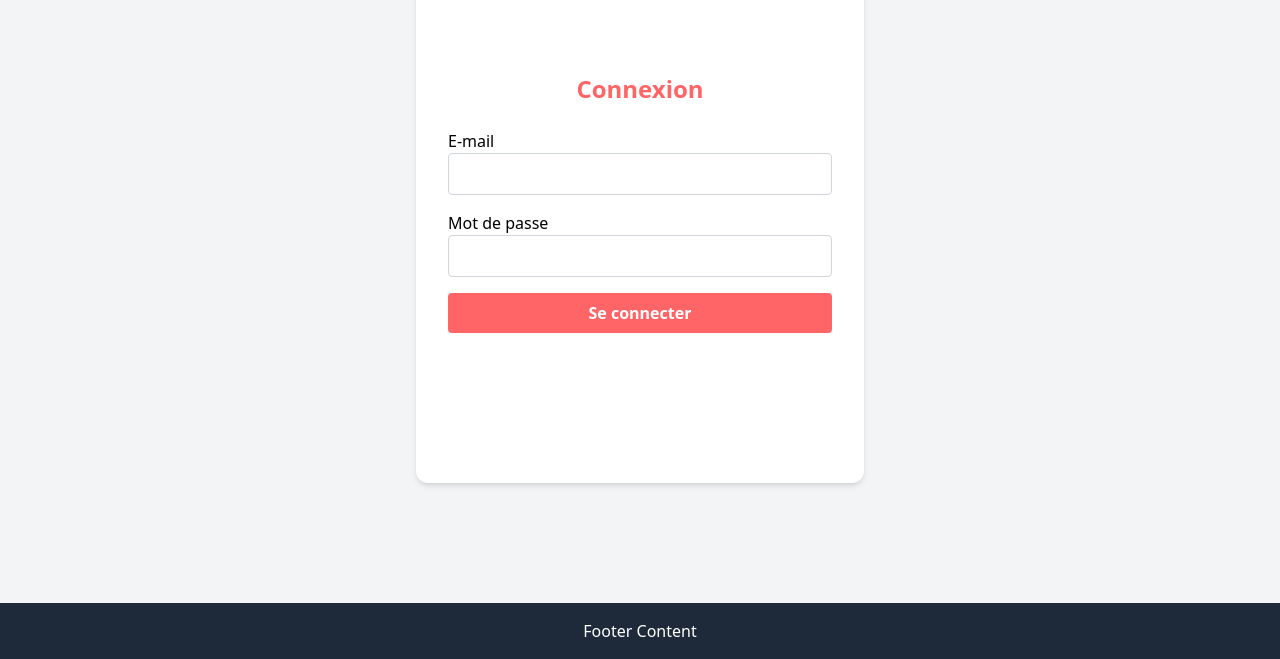
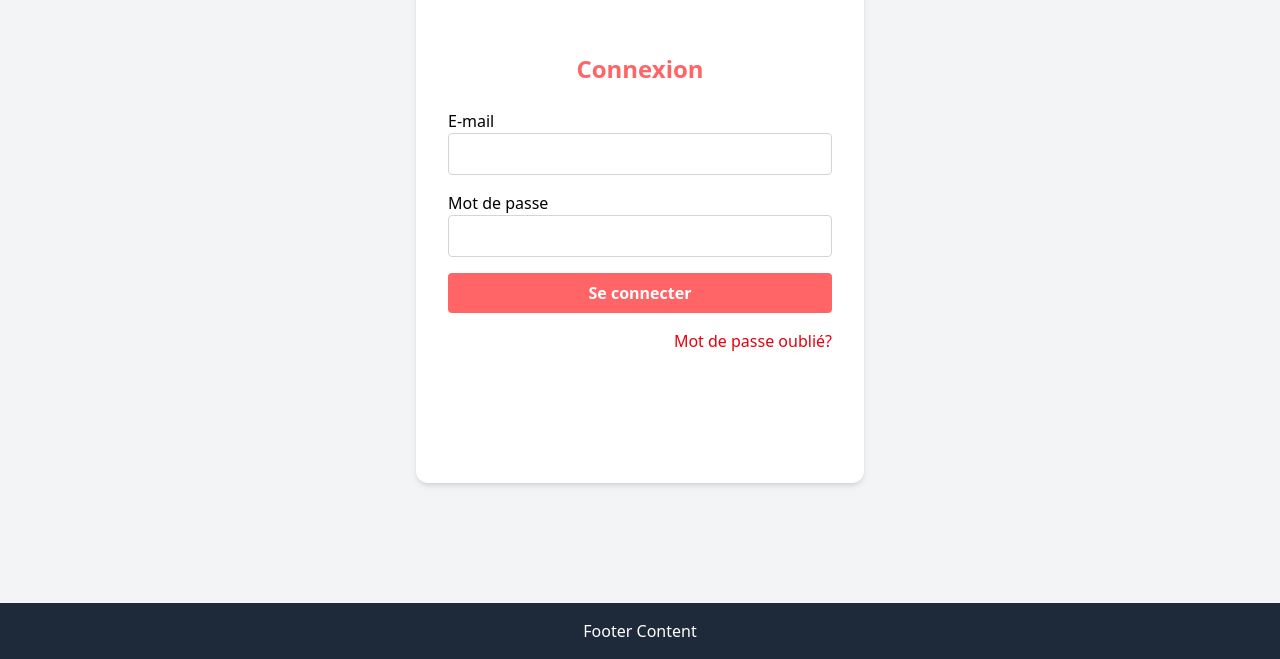
Before and after one commit to Mannau95/Frontend-API-VOTE, a React (Vite) app: page /Connexion in a window 1280 px wide. Shown: the part 197-856 px from the top of the page. Built offline with nearby package versions, Linux system fonts and the light colour scheme.

Commit message:
feat: add password forget link to login page

```diff
--- a/src/Pages/Connexion.jsx
+++ b/src/Pages/Connexion.jsx
@@ -1,7 +1,7 @@
 import React, { useState } from "react";
 import { httpAxiosClient } from "../client/httpClient";
 // import axios from "axios";
-import { useNavigate } from "react-router-dom";
+import {Link, useNavigate} from "react-router-dom";
 import {login, setUser} from "../store/userSlice.js";
 import { useDispatch } from "react-redux";
 
@@ -78,6 +78,12 @@ export default function Connexion() {
           >
             Se connecter
           </button>
+
+            <p className="text-red-600 flex">
+                <Link to="/startSetPassword" className="ml-auto">
+                     Mot de passe oublié?
+                </Link>
+            </p>
         </form>
       </div>
     </div>
```
